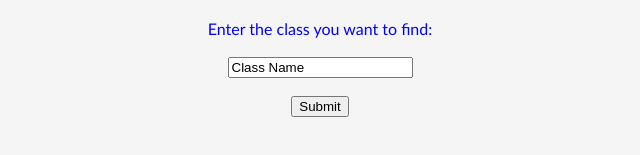
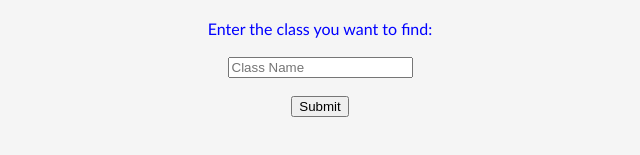
Before and after one commit to MittelmanDaniel/gt-hub, a plain HTML site: page index.html in a window 1280 px wide. Shown: the part 181-336 px from the top of the page, 320-960 px from the left. Drawn offline with Linux system fonts and the light colour scheme.

Commit message:
placeholder type

```diff
--- a/index.html
+++ b/index.html
@@ -8,7 +8,7 @@
       <h1>Does this class exist?</h1>
         <form>
           <label for="className">Enter the class you want to find:</label><br><br>
-          <input type="text" id="className" name="className" value="Class Name" padding=10px><br><br>
+          <input type="text" id="className" name="className" placeholder="Class Name" padding=10px><br><br>
           <input type="submit" id="submit" value="Submit">
         </form>
     </body>
```
